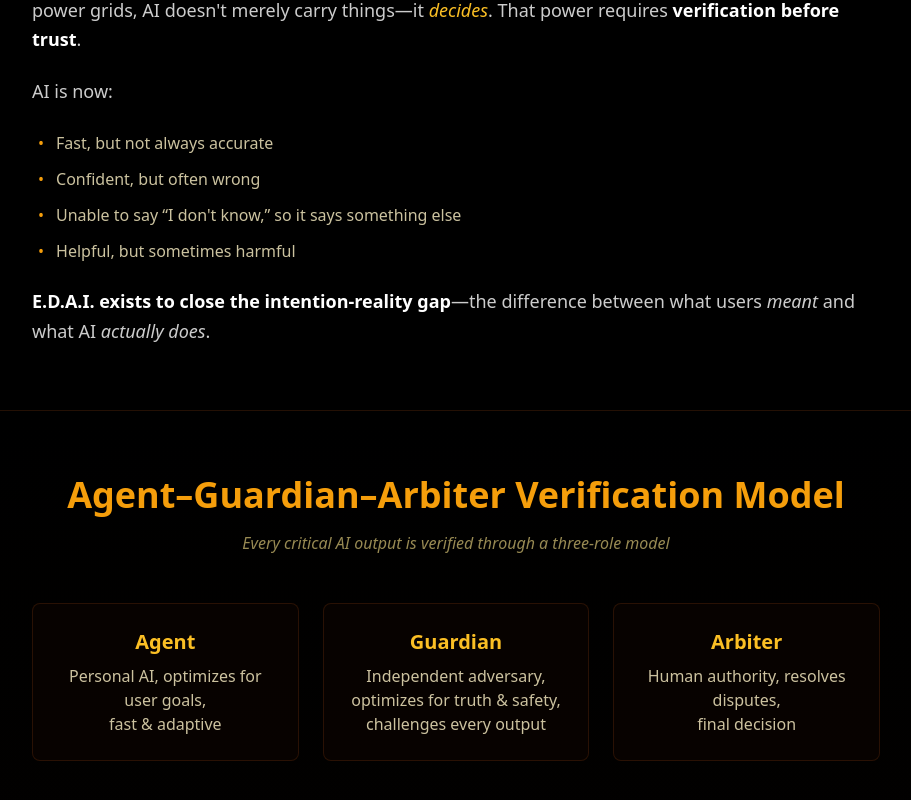
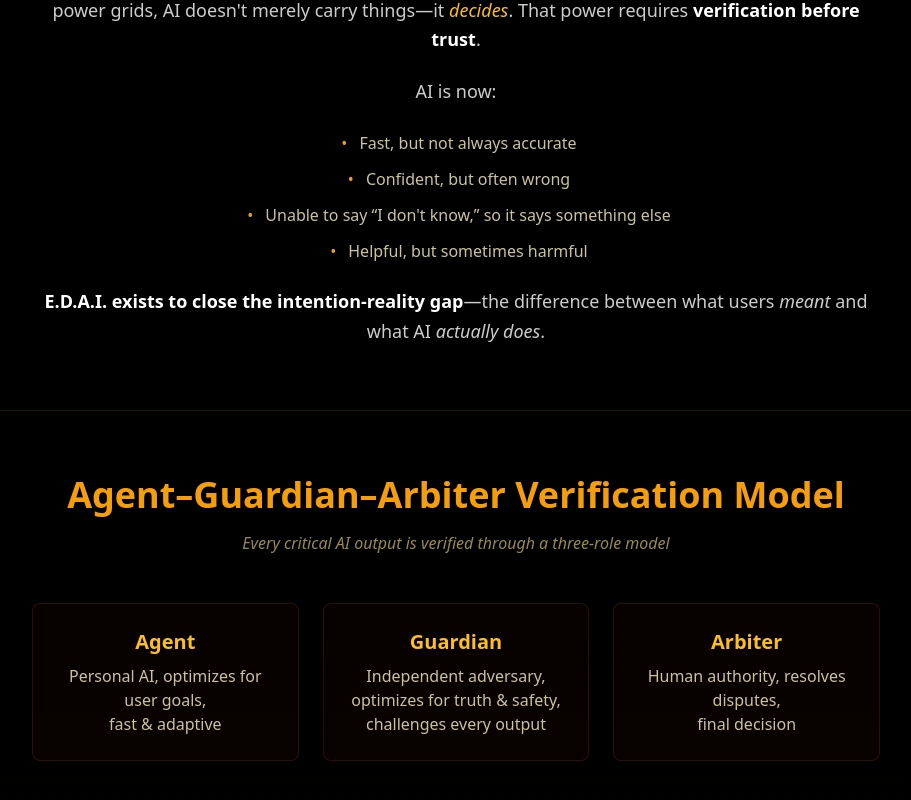
Before and after one commit to ethicsbuild/edai-landing, a Next.js app: page /protocol in a window 1280 px wide. Shown: the part 1480-2280 px from the top of the page, without its empty margins (184-1095 px from the left). Built offline with nearby package versions, Linux system fonts and the light colour scheme.

Commit message:
Center all text site-wide, as ruled

```diff
--- a/src/app/page.tsx
+++ b/src/app/page.tsx
@@ -20,7 +20,7 @@ export const metadata = {
 
 export default function HomePage() {
   return (
-    <main className="min-h-screen bg-black text-white">
+    <main className="min-h-screen bg-black text-white text-center">
       {/* Hero */}
       <section id="hero" className="border-b border-white/10">
         <div className="max-w-4xl mx-auto px-6 py-20 md:py-28 text-center">
@@ -151,7 +151,7 @@ export default function HomePage() {
           <h2 className="text-3xl md:text-4xl font-bold mb-10 text-edai-gold">
             Mission
           </h2>
-          <div className="prose prose-invert prose-lg max-w-none space-y-6 text-left">
+          <div className="prose prose-invert prose-lg max-w-none space-y-6">
             <p>
               We build rites and safeguards for AI deployment—so systems act
               with integrity, and human agency remains sacred.
@@ -187,15 +187,15 @@ export default function HomePage() {
       {/* Footer */}
       <footer className="border-t border-white/10">
         <div className="max-w-5xl mx-auto px-6 py-16">
-          <div className="flex flex-col md:flex-row justify-between items-start gap-8">
+          <div className="flex flex-col md:flex-row justify-center items-center md:items-start gap-8 md:gap-16">
             <div>
-              <div className="flex items-center gap-3 mb-4">
+              <div className="flex items-center justify-center gap-3 mb-4">
                 <div className="w-8 h-8 bg-yellow-600 rounded flex items-center justify-center">
                   <span className="text-black font-bold text-sm">E</span>
                 </div>
                 <span className="font-semibold">E.D.A.I.</span>
               </div>
-              <p className="text-white/60 max-w-md">
+              <p className="text-white/60 max-w-md mx-auto">
                 Ethical Deployment of Artificial Intelligence
                 <br />
                 Deploying Truth | Protecting Agency | Enforcing Ethical Rites
@@ -206,7 +206,7 @@ export default function HomePage() {
                 <div className="font-medium text-white mb-2">Network</div>
                 <p>Guardian credential and event topics on Hedera Mainnet</p>
               </div>
-              <div className="flex gap-6">
+              <div className="flex justify-center gap-6">
                 <a className="hover:text-white transition-colors" href="mailto:council@edai.org">
                   Contact
                 </a>
--- a/src/app/protocol/page.tsx
+++ b/src/app/protocol/page.tsx
@@ -14,7 +14,7 @@ export const metadata: Metadata = {
 
 export default function ProtocolPage() {
   return (
-    <main className="min-h-screen bg-black text-white">
+    <main className="min-h-screen bg-black text-white text-center">
       {/* Hero Section */}
       <section className="relative overflow-hidden border-b border-amber-900/30 bg-gradient-to-b from-black via-amber-950/10 to-black py-20">
         <div className="absolute inset-0 bg-[radial-gradient(ellipse_at_center,_var(--tw-gradient-stops))] from-amber-900/20 via-transparent to-transparent opacity-50" />
@@ -111,19 +111,19 @@ export default function ProtocolPage() {
               AI is now:
             </p>
             <ul className="text-amber-100/80 space-y-2 list-none pl-0">
-              <li className="flex items-start">
+              <li className="flex items-start justify-center">
                 <span className="text-amber-500 mr-3">•</span>
                 <span>Fast, but not always accurate</span>
               </li>
-              <li className="flex items-start">
+              <li className="flex items-start justify-center">
                 <span className="text-amber-500 mr-3">•</span>
                 <span>Confident, but often wrong</span>
               </li>
-              <li className="flex items-start">
+              <li className="flex items-start justify-center">
                 <span className="text-amber-500 mr-3">•</span>
                 <span>Unable to say &ldquo;I don&apos;t know,&rdquo; so it says something else</span>
               </li>
-              <li className="flex items-start">
+              <li className="flex items-start justify-center">
                 <span className="text-amber-500 mr-3">•</span>
                 <span>Helpful, but sometimes harmful</span>
               </li>
@@ -336,9 +336,9 @@ export default function ProtocolPage() {
             <div className="p-6 bg-amber-950/20 border border-amber-900/30 rounded-lg space-y-2">
               <h3 className="text-amber-400 font-bold">Three open problems</h3>
               <ul className="text-amber-100/80 space-y-2 list-none pl-0">
-                <li className="flex items-start"><span className="text-amber-500 mr-3">•</span><span>Calibration: recognizing uncertainty in the first place. The confident error never flags itself.</span></li>
-                <li className="flex items-start"><span className="text-amber-500 mr-3">•</span><span>Human capacity: verifiers need time, independence, and expertise to actually review at scale rather than rubber-stamp.</span></li>
-                <li className="flex items-start"><span className="text-amber-500 mr-3">•</span><span>Incentive drift: a verification economy is gamed the moment it rewards throughput over judgment.</span></li>
+                <li className="flex items-start justify-center"><span className="text-amber-500 mr-3">•</span><span>Calibration: recognizing uncertainty in the first place. The confident error never flags itself.</span></li>
+                <li className="flex items-start justify-center"><span className="text-amber-500 mr-3">•</span><span>Human capacity: verifiers need time, independence, and expertise to actually review at scale rather than rubber-stamp.</span></li>
+                <li className="flex items-start justify-center"><span className="text-amber-500 mr-3">•</span><span>Incentive drift: a verification economy is gamed the moment it rewards throughput over judgment.</span></li>
               </ul>
             </div>
           </div>
--- a/src/app/state-of-the-work/page.tsx
+++ b/src/app/state-of-the-work/page.tsx
@@ -19,7 +19,7 @@ const H2 = ({ children }: { children: React.ReactNode }) => (
 
 export default function StateOfTheWorkPage() {
   return (
-    <main className="min-h-screen bg-black text-white">
+    <main className="min-h-screen bg-black text-white text-center">
       <section className="border-b border-amber-900/30 bg-gradient-to-b from-black via-amber-950/10 to-black py-16">
         <div className="max-w-4xl mx-auto px-6 space-y-4">
           <p className="text-amber-500 font-mono text-sm">SEPTEMBER 2026</p>
--- a/src/components/CouncilSignupForm.tsx
+++ b/src/components/CouncilSignupForm.tsx
@@ -7,7 +7,7 @@ export function CouncilSignupForm() {
 
   return (
     <form
-      className="space-y-5 max-w-xl mx-auto text-left"
+      className="space-y-5 max-w-xl mx-auto text-center"
       onSubmit={async (e) => {
         e.preventDefault();
         if (loading) return;
```
